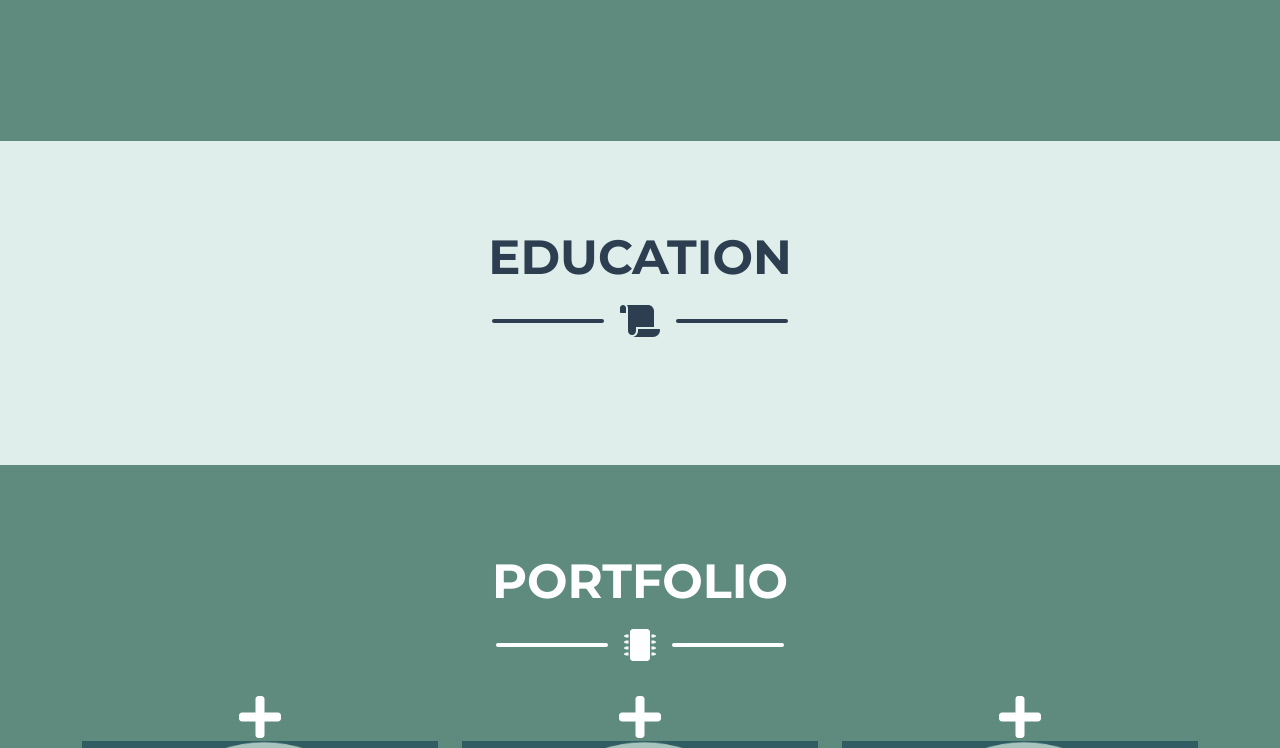
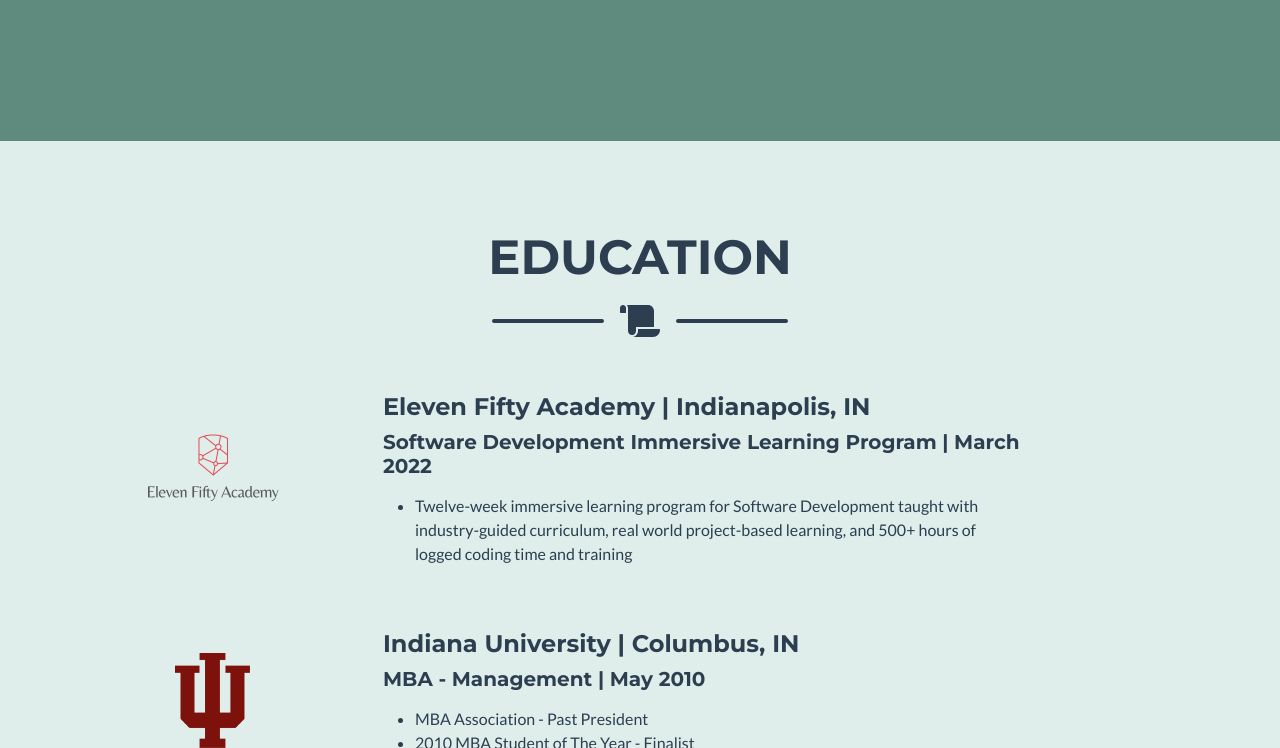
Before and after one commit to jerdman81/Portfolio, a plain HTML site: page index.html in a window 1280 px wide. Shown: the part 2891-3639 px from the top of the page. Drawn offline with nearby package versions, Linux system fonts and the light colour scheme.

Commit message:
Finished Education section

```diff
--- a/index.html
+++ b/index.html
@@ -72,7 +72,7 @@
                     <div class="divider-custom-line"></div>
                 </div>
                 <!-- About Section Content-->
-                <div class="row">
+                <div class="row text-secondary">
                     <div class="col-lg-4 ms-auto"><p class="lead">I am a native Hoosier now living on the south suburbs of Indianapolis.
                         I attended Indiana University and earned a B.S. in Accounting and Finance. I later returned to Indiana University to earn an MBA with a focus in Management.
                         Most of my career has been in the convenience store industry where I held varying roles doing acquistion modeling, FP&A, accounting, and property management.
@@ -126,7 +126,7 @@
                                 <li><p class="lead">FileMaker Pro</p></li>
                                 <li><p class="lead">PDI Enterprise</p></li>
                                 <li><p class="lead">Azure SSAS Cube</p></li>
-                                <li><p class="lead">RE Database?</p></li>
+                                <li><p class="lead">Tango Lease</p></li>
                             </ul>
 
                     </div>
@@ -158,9 +158,9 @@
             </div>
         </section>
         <!-- Education Section -->
-        <section class="page-section resume" id="education">
+        <section class="page-section education" id="education">
             <div class="container">
-                <!--Resume Section Heading-->
+                <!--Education Section Heading-->
                 <h2 class="page-section-heading text-center text-uppercase text-secondary mb-0">Education</h2>
                 <!--Icon Divider-->
                 <div class="divider-custom">
@@ -168,9 +168,39 @@
                     <div class="divider-custom-icon"><i class="fas fa-scroll"></i></div>
                     <div class="divider-custom-line"></div>
                 </div>
-                <!--Resume Section Content-->
-                <div>
+                <!--Education Section Content-->
+                <div class="row mt-5">
+                        <div class="col-lg-3"><img class="mx-auto d-block" src="./assets/img/portfolio/Eleven-Fifty-Logo.png" height="auto" width="150rem" alt="ElevenFiftyLogo"></div>
+                        <div class="col-lg-7 ms-3 text-secondary">
+                            <h4>Eleven Fifty Academy | Indianapolis, IN</h4>
+                            <h5>Software Development Immersive Learning Program | March 2022</h5>
+                            <p><ul>
+                                <li>Twelve-week immersive learning program for Software Development taught with industry-guided curriculum,
+                                real world project-based learning, and 500+ hours of logged coding time and training</li>
+                            </ul></p>
+                        </div>
+                </div>
+                <div class="row mt-5">
+                    <div class="col-lg-3 my-auto"><img class="mx-auto d-block" src="./assets/img/portfolio/IU-Logo.png" height="auto" width="75rem" alt="Indiana University Logo"></div>
+                    <div class="col-lg-7 ms-3 text-secondary">
+                        <h4>Indiana University | Columbus, IN</h4>
+                            <h5>MBA - Management | May 2010</h5>
+                            <p><ul>
+                                <li>MBA Association - Past President</li>
+                                <li>2010 MBA Student of The Year - Finalist</li>
 
+                            </ul>
+                    </div>
+                </div>
+                <div class="row mt-5">
+                    <div class="col-lg-3 my-auto"><img class="mx-auto d-block" src="./assets/img/portfolio/IU-Logo.png" height="auto" width="75rem" alt="Indiana University Logo"></div>
+                    <div class="col-lg-7 ms-3 text-secondary">
+                        <h4>Indiana University | Bloomington, IN</h4>
+                            <h5>B.S. Accounting & Finance | Kelley School of Business | May 2003</h5>
+                            <p><ul>
+                                <li>Minor in Music</li>
+                            </ul>
+                    </div>
                 </div>
 
             </div>
@@ -188,7 +218,7 @@
                     <div class="divider-custom-line"></div>
                 </div>
                 <!-- Portfolio Grid Items-->
-                <div class="row justify-content-center">
+                <div class="row align-items-start">
                     <!-- Portfolio Item 1-->
                     <div class="col-md-6 col-lg-4 mb-5">
                         <div class="portfolio-item mx-auto" data-bs-toggle="modal" data-bs-target="#portfolioModal1" style="cursor: pointer;">
```
Also changed, not shown: assets/img/portfolio/C-Logo.png (added), assets/img/portfolio/CSS3-Logo.png (added), assets/img/portfolio/EFA-Logo.webp (added), assets/img/portfolio/Eleven-Fifty-Logo.png (added), assets/img/portfolio/HTML5-Logo.png (added), assets/img/portfolio/IU-Logo.png (added), assets/img/portfolio/Office365-Logo.png (added), assets/img/portfolio/Slack-Logo.png (added), assets/img/portfolio/Tango-Logo.png (added), assets/img/portfolio/VS-Logo.png (added), assets/img/portfolio/VSCode-Logo.png (added).
